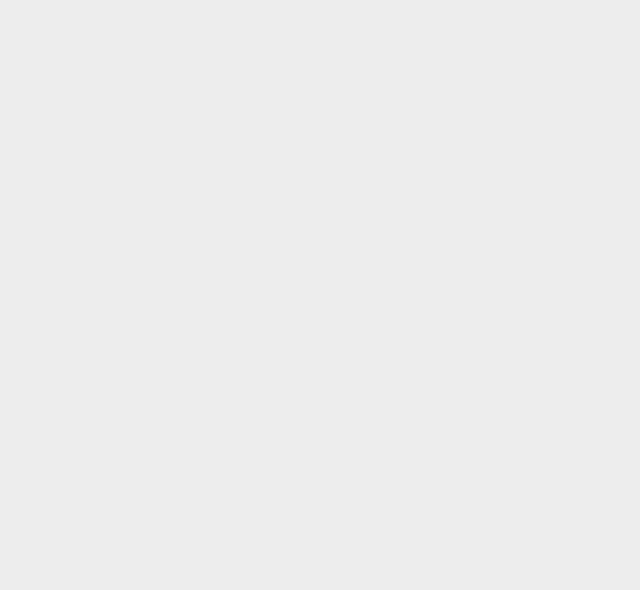
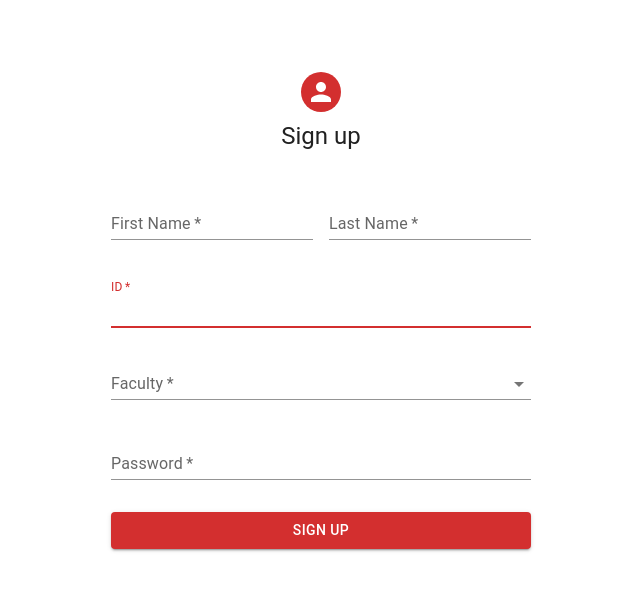
Before and after one commit to Vibolrottanaseng/student-review, a React (Create React App) app: page /SignUp in a window 1280 px wide. Before the commit this address had no page. Shown: the top 590 px of the page, without its empty margins (319-959 px from the left). Built offline with nearby package versions, Linux system fonts and the light colour scheme.

Commit message:
add SignUp

```diff
--- a/src/App.js
+++ b/src/App.js
@@ -4,7 +4,7 @@
 import ReviewForm from "./ReviewForm.js";
 import './App.css';
 import SignInSide from "./SignIn.js";
-
+import SignUp from "./SignUp.js";
 
 function App() {
   return (
@@ -13,6 +13,7 @@
         <Route path="/" element={<BrowseCourse />} />
         <Route path="form" element={<ReviewForm />} />
         <Route path='SignIn' element={<SignInSide />} />
+        <Route path='SignUp' element={<SignUp />} />
       </Routes>
     </div>
   );
--- a/src/ReviewForm.css
+++ b/src/ReviewForm.css
@@ -57,7 +57,7 @@
   color: red;
 }
 
-input[type="text"],
+input,
 textarea {
   background-color: #d1d1d1;
   width: 80%;
--- a/src/SignIn.js
+++ b/src/SignIn.js
@@ -5,7 +5,6 @@
 import TextField from '@mui/material/TextField';
 import FormControlLabel from '@mui/material/FormControlLabel';
 import Checkbox from '@mui/material/Checkbox';
-import Link from '@mui/material/Link';
 import Paper from '@mui/material/Paper';
 import Box from '@mui/material/Box';
 import Grid from '@mui/material/Grid';
--- /dev/null
+++ b/src/SignUp.js
@@ -0,0 +1,155 @@
+import * as React from 'react';
+import Avatar from '@mui/material/Avatar';
+import Button from '@mui/material/Button';
+import CssBaseline from '@mui/material/CssBaseline';
+import TextField from '@mui/material/TextField';
+import FormControlLabel from '@mui/material/FormControlLabel';
+import Grid from '@mui/material/Grid';
+import Box from '@mui/material/Box';
+import Typography from '@mui/material/Typography';
+import Container from '@mui/material/Container';
+import { createTheme, ThemeProvider } from '@mui/material/styles';
+import FormControl from '@mui/material/FormControl'
+import { InputLabel } from '@mui/material';
+import NativeSelect from '@mui/material/NativeSelect'
+import MenuItem from '@mui/material/MenuItem';
+import Select from '@mui/material/Select';
+
+const theme = createTheme();
+
+export default function SignUp() {
+    const handleSubmit = (event) => {
+        event.preventDefault();
+        const data = new FormData(event.currentTarget);
+        console.log({
+            email: data.get('email'),
+            password: data.get('password'),
+        });
+    };
+
+    const [Faculty, setFaculty] = React.useState('');
+
+    const handleChange = (event) => {
+        setFaculty(event.target.value);
+    }
+    return (
+        <ThemeProvider theme={theme}>
+            <Container component="main" maxWidth="xs">
+                <CssBaseline />
+                <Box
+                    sx={{
+                        marginTop: 8,
+                        display: 'flex',
+                        flexDirection: 'column',
+                        alignItems: 'center',
+                    }}
+                >
+                    <Avatar sx={{ m: 1, bgcolor: 'error.main' }}>
+                    </Avatar>
+                    <Typography component="h1" variant="h5">
+                        Sign up
+                    </Typography>
+                    <Box component="form" noValidate onSubmit={handleSubmit} sx={{ mt: 3 }}>
+                        <Grid container spacing={2}>
+                            <Grid item xs={12} sm={6}>
+                                <TextField
+                                    margin="normal"
+                                    required
+                                    fullWidth
+                                    name="lastName"
+                                    label="First Name"
+                                    // type="last"
+                                    type="text"
+                                    id="lastName"
+                                    autoComplete="family-name"
+                                    variant='standard'
+                                    autoFocus
+                                    color="error"
+                                />
+                            </Grid>
+                            <Grid item xs={12} sm={6}>
+                                <TextField
+                                    margin="normal"
+                                    required
+                                    fullWidth
+                                    name="lastName"
+                                    label="Last Name"
+                                    // type="last"
+                                    type="text"
+                                    id="lastName"
+                                    autoComplete="family-name"
+                                    variant='standard'
+                                    autoFocus
+                                    color="error"
+                                />
+                            </Grid>
+                            <Grid item xs={12}>
+                                <TextField
+                                    margin="normal"
+                                    required
+                                    fullWidth
+                                    name="id"
+                                    label="ID"
+                                    type="text"
+                                    id="email"
+                                    autoComplete="id"
+                                    variant='standard'
+                                    autoFocus
+                                    color="error"
+                                />
+                            </Grid>
+                            <Grid item xs={12}>
+                                <FormControl required variant="standard" sx={{ minWidth: 420 }}>
+                                    <InputLabel id="demo-simple-select-standard-label">Faculty</InputLabel>
+                                    <Select
+                                        labelId="demo-simple-select-standard-label"
+                                        id="demo-simple-select-standard"
+                                        value={Faculty}
+                                        onChange={handleChange}
+                                        label="Faculty"
+                                        color="error"
+                                    >
+                                        <MenuItem value={'MSME'}>School of Management and Economics</MenuItem>
+                                        <MenuItem value={'AR'}>School of Architechture and Desing</MenuItem>
+                                        <MenuItem value={'VMS'}>School of Science and Technlogy</MenuItem>
+                                        <MenuItem value={'CA'}>School of Communication Art</MenuItem>
+                                        <MenuItem value={'NS'}>School of Nursing Science</MenuItem>
+                                        <MenuItem value={'VME'}>School of Engineering</MenuItem>
+                                        <MenuItem value={'BA'}>School of Business</MenuItem>
+                                        <MenuItem value={'ART'}>School of Art</MenuItem>
+                                        <MenuItem value={'MU'}>School of Music</MenuItem>
+                                        <MenuItem value={'LA'}>School of Law</MenuItem>
+                                    </Select>
+                                </FormControl>
+                            </Grid>
+                            <Grid item xs={12}>
+                                <TextField
+                                    margin="normal"
+                                    required
+                                    fullWidth
+                                    name="password"
+                                    label="Password"
+                                    type="password"
+                                    id="password"
+                                    autoComplete="current-password"
+                                    variant="standard"
+                                    color="error"
+                                />
+                            </Grid>
+                        </Grid>
+                        <Button
+                            type="submit"
+                            fullWidth
+                            variant="contained"
+                            color="error"
+                            sx={{ mt: 3, mb: 2 }}
+                        >
+                            Sign Up
+                        </Button>
+
+                    </Box>
+                </Box>
+            </Container>
+        </ThemeProvider >
+    );
+}
```
